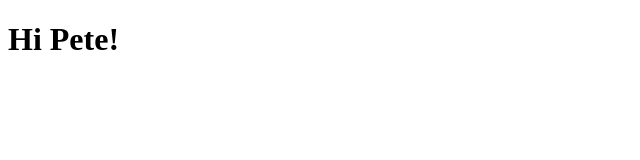
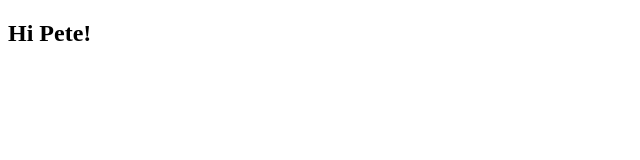
Before and after one commit to Elektradavis/GitTest, a plain HTML site: page index.html in a window 1280 px wide. Shown: the whole page, without its empty margins (0-640 px from the left). Drawn offline with Linux system fonts and the light colour scheme.

Commit message:
change h1 headers to h2 in index

```diff
--- a/index.html
+++ b/index.html
@@ -7,6 +7,6 @@
     <title>Document</title>
 </head>
 <body>
-    <h1>Hi Pete!</h1>
+    <h2>Hi Pete!</h2>
 </body>
 </html>
```
